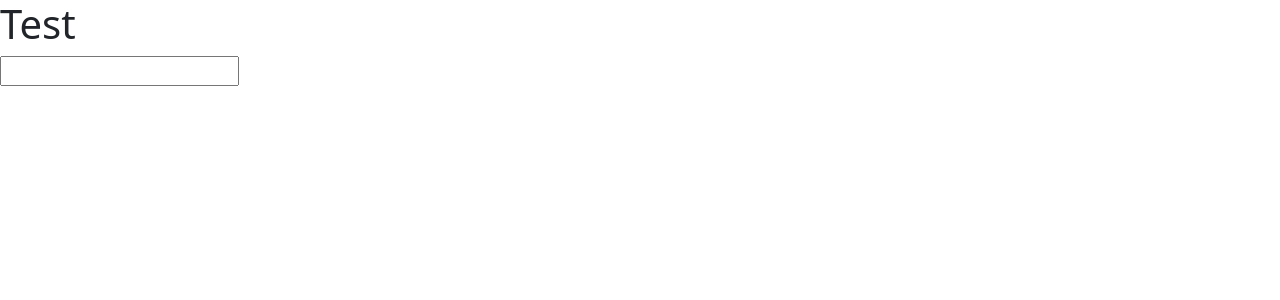
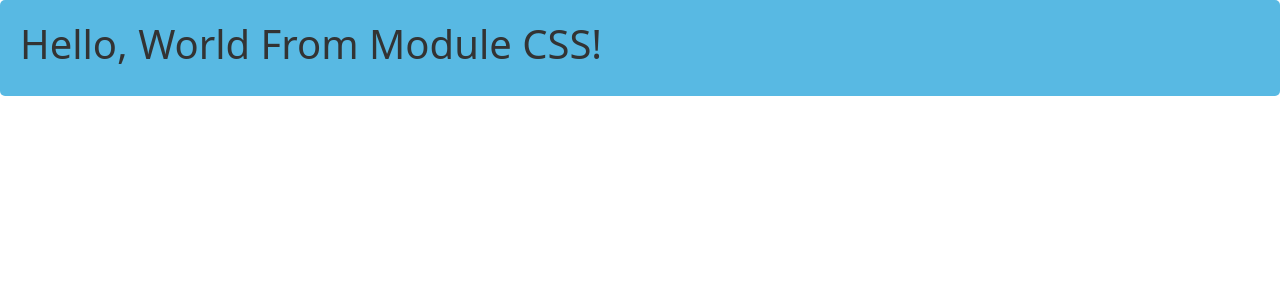
Before and after one commit to oltadedej/my-app, a React (Create React App) app: page / in a window 1280 px wide. Shown: the top 300 px of the page. Built offline with nearby package versions, Linux system fonts and the light colour scheme.

Commit message:
Leksion 5

```diff
--- a/src/App.css
+++ b/src/App.css
@@ -39,10 +39,10 @@
 
 
 
-/*
-Simple CSS */
 
-/* .container {
+/* Simple CSS  */
+
+ /* .container {
   background-color: #bb4141;
   padding: 20px;
   border-radius: 5px;
--- a/src/App.tsx
+++ b/src/App.tsx
@@ -20,7 +20,6 @@ import FormikFormValidation from './utils/Validations/FormikFormValidation';
 import AsyncValidationForm from './utils/Validations/AsyncFormValidation';
 import "bootstrap/dist/css/bootstrap.min.css";
 import styles from './App.module.css';
-
 import { divide } from './types/leksion4/ErrorHandling';
 import { add, greet } from './types/leksion4/Functions';
 import { audiVehicle, teslaVehicle } from './types/leksion4/Vehicle';
@@ -264,22 +263,66 @@ import { bookLists, isBookReturned, searchBook } from './types/leksion4/seminar4
 
 
 //divide
+// function App() {
+//   const [search, setSearch] = useState("");
+//   console.log(isBookReturned(bookLists[0]))
+//   console.log(isBookReturned(bookLists[1]))
+//   console.log(isBookReturned(bookLists[2]))
+
+//   console.log(searchBook(search))
+//   return (
+//    <>
+//     <h1>Test</h1>
+//     <input
+//       id='search'
+//       value={search}
+//       onChange={(e: FormEvent<HTMLInputElement>) => setSearch(e.currentTarget.value)}
+//     />
+//    </>
+//   );
+// }
+
+
+//Leksion 5
+// function App() {
+//   return (
+//     <div>
+//       <h1>React Events</h1>
+//       {/* <ClickEvent /> */}
+//       {/* <FormValidationBuiltIn /> */}
+//        {/* <CustomFormValidation /> */}
+//       {/* <FormikFormValidation /> */}
+//       <AsyncValidationForm />
+//     </div>
+//   );
+// }
+
+
+//Simple CSS
+// function App() {
+//   return (
+//     <div className="container">
+//     <h1>Hello, World!</h1>
+//   </div>
+//   );
+// }
+
+//Bootstrap css
+// function App() {
+//   return (
+//     <div className="container mt-5">
+//     <button className="btn btn-primary">Buton i dizenjuar nga Bootstrap</button>
+//   </div>
+//   );
+// }
+
+
+//Module CSS
 function App() {
-  const [search, setSearch] = useState("");
-  console.log(isBookReturned(bookLists[0]))
-  console.log(isBookReturned(bookLists[1]))
-  console.log(isBookReturned(bookLists[2]))
-
-  console.log(searchBook(search))
   return (
-   <>
-    <h1>Test</h1>
-    <input
-      id='search'
-      value={search}
-      onChange={(e: FormEvent<HTMLInputElement>) => setSearch(e.currentTarget.value)}
-    />
-   </>
+    <div className={styles.container}>
+      <h1>Hello, World From Module CSS!</h1>
+    </div>
   );
 }
 
--- a/src/utils/Validations/AsyncFormValidation.tsx
+++ b/src/utils/Validations/AsyncFormValidation.tsx
@@ -72,6 +72,7 @@ const AsyncValidationForm: React.FC = () => {
 
   return (
     <form onSubmit={handleSubmit} style={{ maxWidth: "400px", margin: "auto" }}>
+      <h3> Async Form Validation</h3>
       {/* Email Field */}
       <div style={{ marginBottom: "1rem" }}>
         <label htmlFor="email" style={{ display: "block", marginBottom: "0.5rem" }}>
--- a/src/utils/Validations/CustomFormValidation.tsx
+++ b/src/utils/Validations/CustomFormValidation.tsx
@@ -45,6 +45,7 @@ const CustomFormValidation: React.FC = () => {
 
   return (
     <form onSubmit={handleSubmit} style={{ maxWidth: "400px", margin: "auto" }}>
+      <h3> Custom Form Validation</h3>
       {/* Email Input */}
       <div style={{ marginBottom: "1rem" }}>
         <label htmlFor="email" style={{ display: "block", marginBottom: "0.5rem" }}>
--- a/src/utils/Validations/FormValidationBuiltIn.tsx
+++ b/src/utils/Validations/FormValidationBuiltIn.tsx
@@ -2,8 +2,9 @@ import React from "react";
 
 const FormValidationBuiltIn: React.FC = () => {
     return (<form>
+       <h3>React Validations Built In HTML</h3>
         <input type="email" required placeholder="Enter your email" autoComplete="off"/>
-        <input type="password"  minLength={8} required autoComplete="off"/>
+        <input type="password"  minLength={20} required autoComplete="off"/>
         <button type="submit">Submit</button>
       </form>);
 };
--- a/src/utils/Validations/FormikFormValidation.tsx
+++ b/src/utils/Validations/FormikFormValidation.tsx
@@ -17,6 +17,7 @@ const FormikFormValidation: React.FC = () => {
         }}
     >
         <Form>
+            <h3>Formik Form Validation</h3>
             <Field type="email" name="email" />
             <ErrorMessage name="email" component="div" />
 
```
